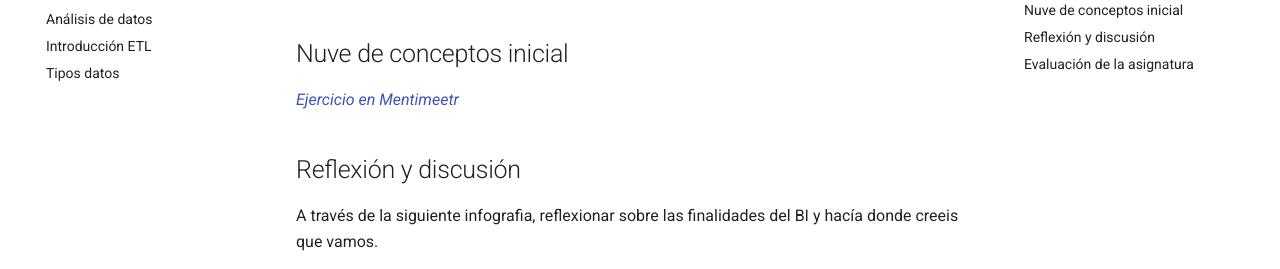
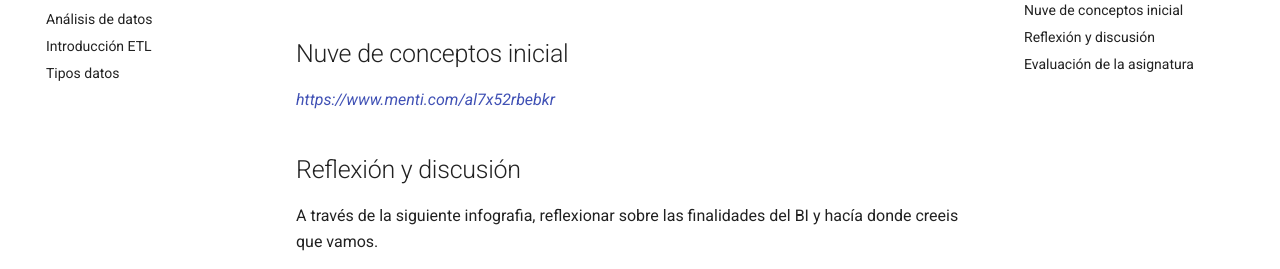
Before and after one commit to jorsodom/bigdata-sb, an MkDocs documentation site: the page built from docs/introduccionBI/presentacions.md, in a window 1280 px wide and 900 px high, scrolled down 1026 px. Shown: the part 170-439 px from the top of the window. Built offline with MkDocs 1.6.1 and Material for MkDocs 9.7.7, drawn with Linux system fonts in a browser that asks for light colours.

Commit message:
update intro

```diff
--- a/docs/introduccionBI/presentacions.md
+++ b/docs/introduccionBI/presentacions.md
@@ -25,7 +25,7 @@ width="60%" />
 
 ## Nuve de conceptos inicial
 
-  *[Ejercicio en Mentimeetr](https://www.menti.com/al7x52rbebkr)*
+  *[https://www.menti.com/al7x52rbebkr](Ejercicio mentimeter)*
 
 ## Reflexión y discusión
 A través de la siguiente infografia, reflexionar sobre las finalidades del BI y hacía donde creeis que vamos.
```
